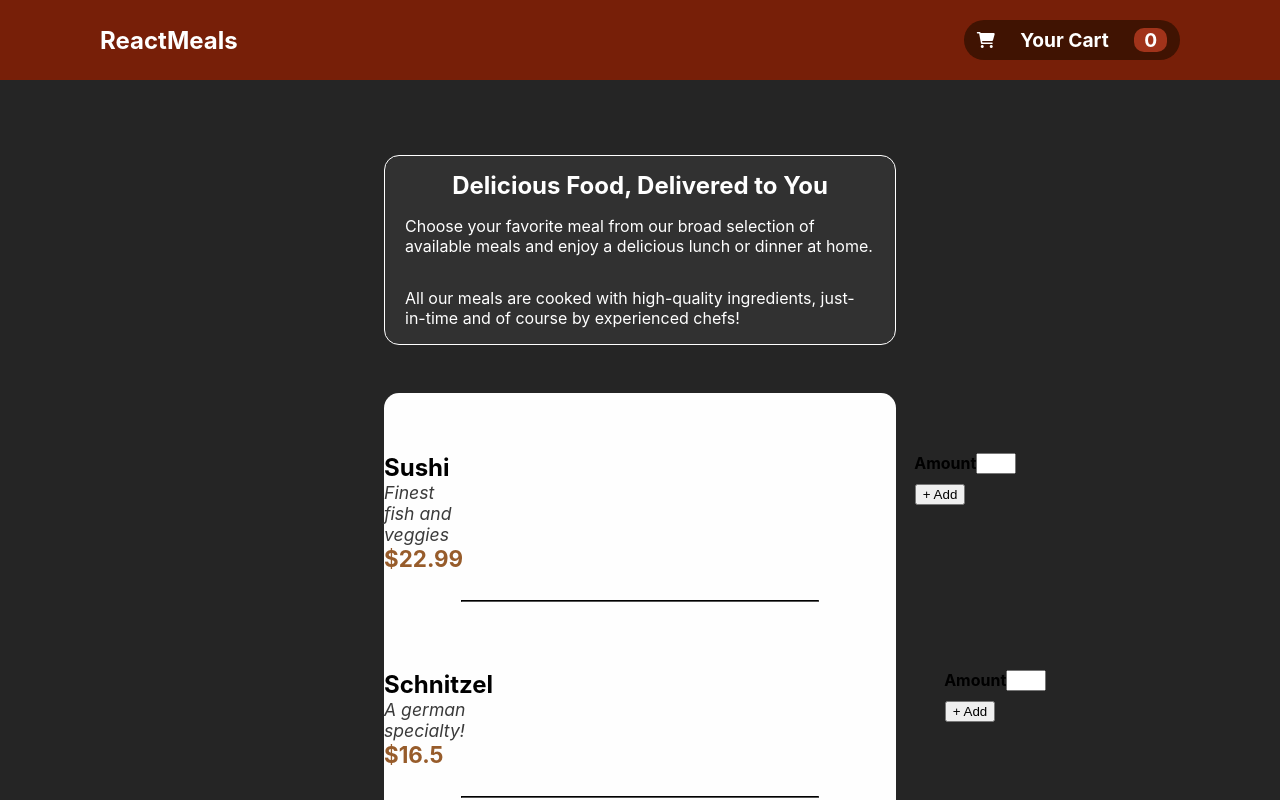
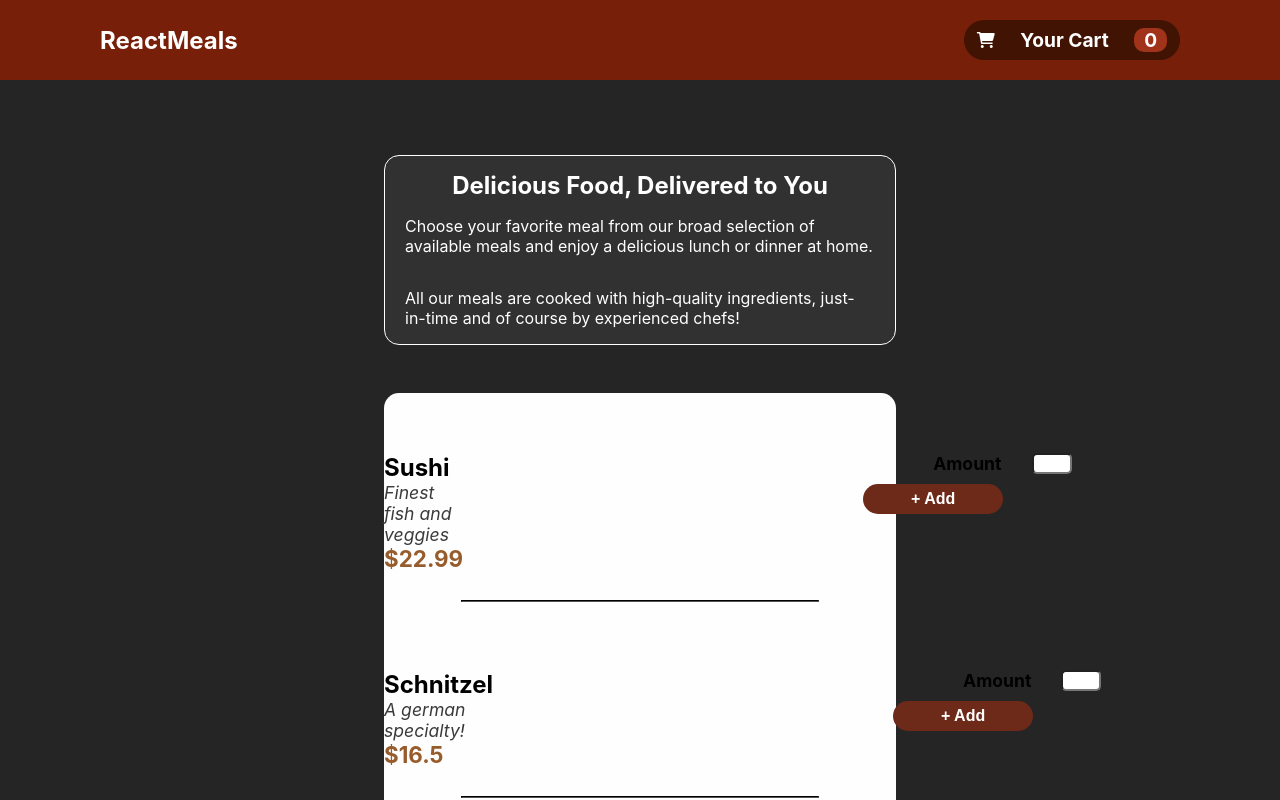
Before and after one commit to julianbordet/react-learning-project-1, a React (Create React App) app: page / in a window 1280 px wide. Shown: the top 800 px of the page. Built offline with nearby package versions, Linux system fonts and the light colour scheme.

Commit message:
finished styling updates

```diff
--- a/src/App.js
+++ b/src/App.js
@@ -12,15 +12,11 @@ function App() {
 
   const openModalHandler = (props) =>{
     setModalOpen(true);
-    console.log('llegue a ejecutar openModalHanlder en app.js');
   }
 
   const closeModalHandler = (props) =>{
     setModalOpen(false);
-    console.log('llegue a ejecutar closeModalHanlder en app.js');
   }
-
-
 
   return (
     <React.Fragment>
--- a/src/components/CartModal.css
+++ b/src/components/CartModal.css
@@ -51,6 +51,7 @@
 .modal-item-second-row{
     display: flex;
     justify-content: flex-start;
+    align-items: center;
 
 }
 
@@ -87,4 +88,62 @@
     width:60px;
     height:30px;
 
+    /**/
+  background-color: white;
+  border: solid 2px #6e2a18;
+  border-radius: 10px;
+  color: #6e2a18;
+  text-align: center;
+  text-decoration: none;
+  font-size: 16px;
+  font-weight: bold;
+
 }
+
+.minus-button{
+    padding-bottom:5px;
+}
+
+.modal-quantity-button:hover{
+    cursor: pointer;
+}
+
+.modal-close-button{
+    background-color: white;
+    border: solid 2px #6e2a18;
+    border-radius: 15px;
+    color: #6e2a18;
+    text-align: center;
+    text-decoration: none;
+    font-size: 24px;
+    font-weight: bold;
+    padding: 10px 30px;
+    margin-right:30px;
+}
+
+.modal-close-button:hover{
+    cursor:pointer;
+}
+
+.modal-order-button{
+    background-color: #6e2a18;
+    border: solid 2px white;
+    border-radius: 15px;
+    color: white;
+    text-align: center;
+    text-decoration: none;
+    font-size: 24px;
+    font-weight: bold;
+    padding: 10px 30px;
+}
+.modal-order-button:hover{
+    cursor:pointer;
+}
+
+.modal-quantity{
+    font-size: 1.1rem;
+    font-weight: bold;
+    border: solid 2px black;
+    padding: 5px 10px;
+    border-radius: 5px;
+}
--- a/src/components/CartModal.js
+++ b/src/components/CartModal.js
@@ -43,11 +43,11 @@ const CartModal = (props) => {
                             <span className='modal-item-name'>{menuItem.name}</span>
                             <div className='modal-item-second-row'>
                                 <span className='modal-item-price'>${menuItem.price}</span>
-                                <span>x {menuItem.quantity}</span>
+                                <span className='modal-quantity'>x {menuItem.quantity}</span>
                             </div>
                         </div>
                         <div className='modal-column-two'>
-                            <button className='modal-quantity-button plus-button'>-</button>
+                            <button className='modal-quantity-button minus-button'>-</button>
                             <button className='modal-quantity-button plus-button'>+</button>
                         </div>
                     </div>
@@ -59,8 +59,8 @@ const CartModal = (props) => {
                 </div>
 
                 <div className='close-order-buttons'>
-                    <button>Close</button>
-                    <button onClick={executeOrder}>Order</button>
+                    <button className='modal-close-button'>Close</button>
+                    <button className='modal-order-button' onClick={executeOrder}>Order</button>
                 </div>
 
             </div>
--- a/src/components/MenuItem.css
+++ b/src/components/MenuItem.css
@@ -68,4 +68,25 @@ hr{
 
 #amount-label{
     font-weight: bold;
+    font-size: 1.1rem;
+    padding-right: 30px;
 }
+
+.input-amount{
+    border-radius: 5px;
+}
+
+.add-input{
+    background-color: #6e2a18;
+    color:white;
+    border-radius: 15px;
+    font-size: 1rem;
+    font-weight: bold;
+    width:140px;
+    height:30px;
+    border:none;
+}
+
+.add-input:hover{
+    cursor:pointer;
+}
--- a/src/components/MenuItem.js
+++ b/src/components/MenuItem.js
@@ -49,10 +49,10 @@ const [state, dispatch] = useContext(CartContext)
                     <form className='item-form' onSubmit={submitHandler}>
                         <div className='first-row'>
                             <label htmlFor='amount' id='amount-label'>Amount</label>
-                            <input type='number' name='amount' id='amount' onChange={quantityHandler}></input>
+                            <input className='input-amount' type='number' name='amount' id='amount' onChange={quantityHandler}></input>
                         </div>
                         <div className='second-row'>
-                            <input type='submit' value='+ Add'></input>
+                            <input className='add-input' type='submit' value='+ Add'></input>
                         </div>
                     </form>
                 </div>
```
